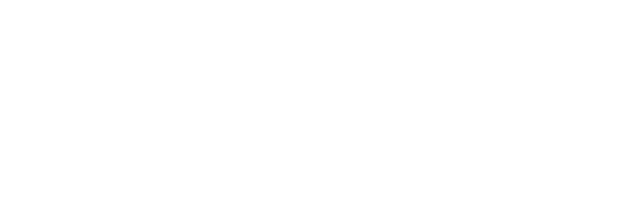
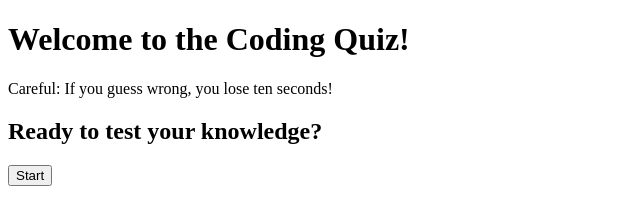
Before and after one commit to calistamayer/code-quiz, a plain HTML site: page index.html in a window 1280 px wide. Shown: the whole page, without its empty margins (0-640 px from the left). Drawn offline with Linux system fonts and the light colour scheme.

Commit message:
initial html structure

```diff
--- a/index.html
+++ b/index.html
@@ -6,6 +6,18 @@
     <title>Calista's Code Cwiz</title>
 </head>
 <body>
+    <div id="header">
+        <div id="high-scores-div"></div>
+
+        <div id="timer-div"></div>
+    </div>
+
+    <div id="quiz-container">
+        <h1>Welcome to the Coding Quiz!</h1>
+        <p>Careful: If you guess wrong, you lose ten seconds!</p>
+        <h2>Ready to test your knowledge?</h2>
+        <button id="start-button">Start</button>
+    </div>
 
     <script src="assets/js/script.js"></script>
 </body>
```
